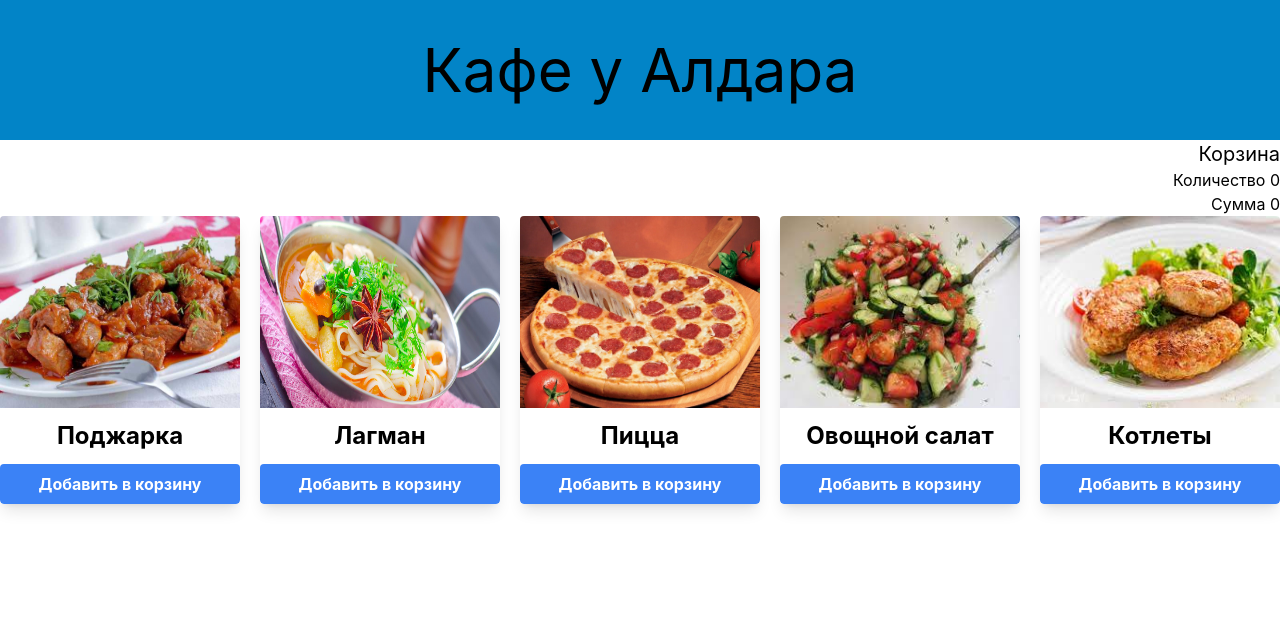
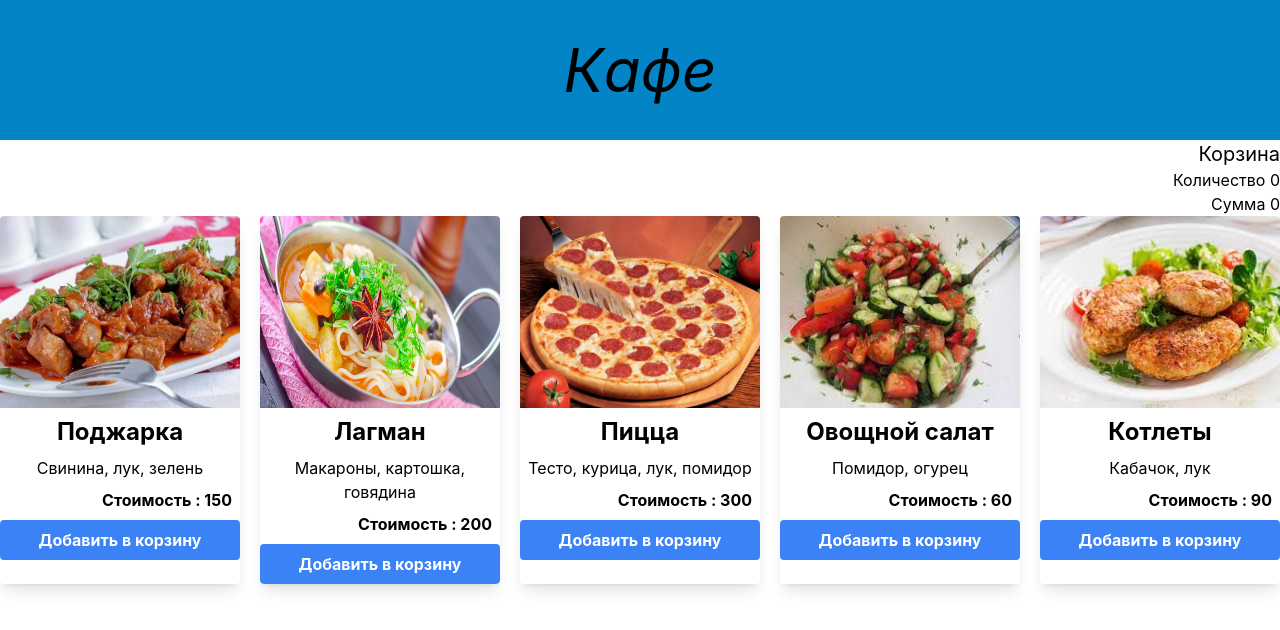
Before and after one commit to aldarsemenov/react, a React (Create React App) app: page / in a window 1280 px wide. Shown: the top 630 px of the page. Built offline with nearby package versions, Linux system fonts and the light colour scheme.

Commit message:
add cost and ing

```diff
--- a/src/App.js
+++ b/src/App.js
@@ -14,7 +14,7 @@ function App() {
 
   return (
     <div className="App ">
-<div className="mx-auto text-6xl conteiner bg-sky-600 p-10">Кафе у Алдара </div>
+<div className="italic mx-auto text-6xl conteiner bg-sky-600 p-10">Кафе</div>
       <div className="mx-auto container flex flex-row-reverse text-right">
         <div>
           <div className="text-xl">Корзина</div>
--- a/src/components/menu/Menucard/index.js
+++ b/src/components/menu/Menucard/index.js
@@ -1,22 +1,21 @@
 import style from "./Menucard.module.css";
 
 const Menucard = ({ item, onClickBuy = () => { } }) => {
-    // const cost = (
-    //     <ul className="text-xs ">
-    //         {item.cost.map((cost) => (
-    //             <>{cost.cost }</>
-    //         ))}
-    //     </ul>
-    // );
+    const ingrigients = (
+        <div className="">{item.ing.join(", ")}</div>
+    );
 
     return (
         <div className="rounded overflow-hidden shadow-lg ">
             <img className="object-fill h-48 w-96" src={item.image} />
-            <div className={"text-2xl p-3 font-bold px-" + style.card}>{item.name}</div>
+            <div className={"text-2xl p-2 font-bold px-" + style.card}>{item.name}</div>
+            <div >{ingrigients}</div>
+            <div className="font-bold p-2 container flex flex-row-reverse text-right">Стоимость : {item.cost}</div>
 
             <button onClick={() => onClickBuy(item)} class="w-full bg-blue-500 hover:bg-blue-700 text-white font-bold py-2 px-4 rounded">
                 Добавить в корзину
             </button>
+
         </div>
 
 
--- a/src/components/menu/index.js
+++ b/src/components/menu/index.js
@@ -7,32 +7,32 @@ const Menu = ({ onItemBuy }) => {
 
     {
       name: "Поджарка",
-      ing: ["potato", "farsh", "onion"],
+      ing: ["Свинина", "лук", "зелень"],
       cost: 150,
       image: "/assets/podjarka.jpeg"
 
     },
     {
       name: "Лагман",
-      ing: ["makaron", "potato", "beef"],
+      ing: ["Макароны", "картошка", "говядина"],
       cost: 200,
       image: "/assets/lagman.jpeg"
     },
     {
       name: "Пицца",
-      ing: ["cheese", "chicken", "onion", "testo"],
+      ing: ["Тесто", "курица", "лук", "помидор"],
       cost: 300,
       image: "/assets/pizza.jpeg"
     },
     {
       name: "Овощной салат",
-      ing: ["tomato", "cucumber"],
+      ing: ["Помидор", "огурец"],
       cost: 60,
       image: "/assets/salat.jpeg"
     },
     {
       name: "Котлеты",
-      ing: ["cabbage", "onion"],
+      ing: ["Кабачок", "лук"],
       cost: 90,
       image: "/assets/kotleti.jpeg"
     }
```
